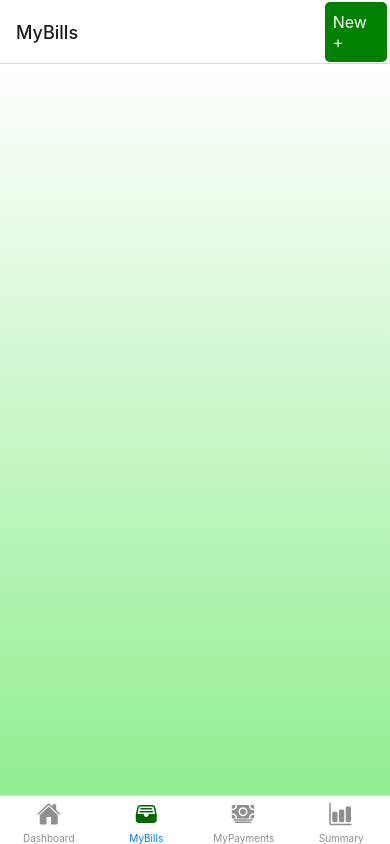
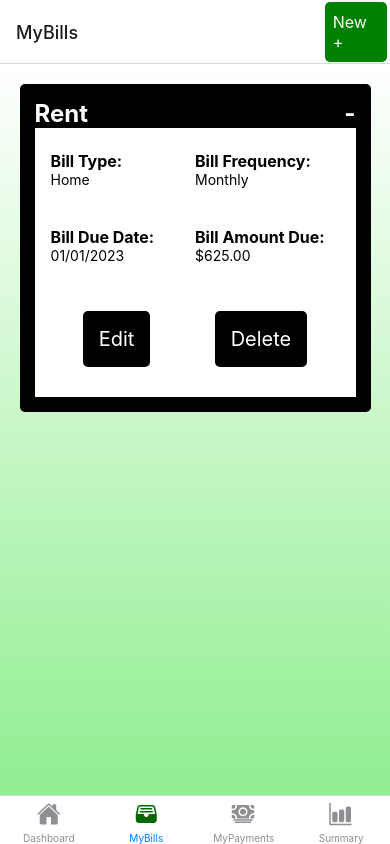
Before and after one commit to jritter77/BillSpotterApp, a React Native app in the folder App/: screen /MyBills in a window 390 px wide. Built offline with nearby package versions, Linux system fonts and the light colour scheme.

Commit message:
- Implemented storage - Implemented BillInfo.js

```diff
--- a/App/App.js
+++ b/App/App.js
@@ -11,20 +11,20 @@ import Ionicons from "react-native-vector-icons/Ionicons";
 import NewBillBtn from "./components/bills/NewBillBtn";
 import React from "react";
 import { getBills, setBills } from "./models/Bills";
+import AsyncStorage from "@react-native-async-storage/async-storage";
 
 const Tab = createBottomTabNavigator();
 
 export default function App() {
-
   React.useEffect(() => {
     const checkBillsExists = async () => {
       const result = await getBills();
       if (!result) {
         await setBills({});
       }
-    }
+    };
 
-    setBills({stuff: 'this'})
+    checkBillsExists();
   }, []);
 
   return (
--- a/App/components/bills/BillInfo.js
+++ b/App/components/bills/BillInfo.js
@@ -1,14 +1,102 @@
-import { StyleSheet, Text, View } from "react-native";
+import {
+  Pressable,
+  StyleSheet,
+  Text,
+  TouchableOpacity,
+  View,
+} from "react-native";
 import React from "react";
+import Bubble from "../standard/Bubble";
 
 const BillInfo = () => {
+  const [collapsed, setCollapsed] = React.useState(false);
+
+  const BillHeader = () => (
+    <Pressable style={styles.header} onPress={() => setCollapsed(!collapsed)}>
+      <Text style={styles.headerText}>Rent</Text>
+      <Text style={styles.headerText}>{collapsed ? "+" : "-"}</Text>
+    </Pressable>
+  );
+
+  const EditBillBtn = () => (
+    <TouchableOpacity style={styles.button}>
+      <Text style={styles.buttonText}>Edit</Text>
+    </TouchableOpacity>
+  );
+
+  const DeleteBillBtn = () => (
+    <TouchableOpacity style={styles.button}>
+      <Text style={styles.buttonText}>Delete</Text>
+    </TouchableOpacity>
+  );
+
   return (
-    <View>
-      <Text>BillInfo</Text>
-    </View>
+    <Bubble header={<BillHeader />}>
+      <View style={{ display: collapsed ? "none" : "flex" }}>
+        <View style={styles.row}>
+          <View style={styles.col}>
+            <Text style={styles.label}>Bill Type:</Text>
+            <Text>Home</Text>
+          </View>
+          <View style={styles.col}>
+            <Text style={styles.label}>Bill Frequency:</Text>
+            <Text>Monthly</Text>
+          </View>
+        </View>
+        <View style={styles.row}>
+          <View style={styles.col}>
+            <Text style={styles.label}>Bill Due Date:</Text>
+            <Text>01/01/2023</Text>
+          </View>
+          <View style={styles.col}>
+            <Text style={styles.label}>Bill Amount Due:</Text>
+            <Text>$625.00</Text>
+          </View>
+        </View>
+        <View style={styles.row}>
+          <EditBillBtn />
+          <DeleteBillBtn />
+        </View>
+      </View>
+    </Bubble>
   );
 };
 
 export default BillInfo;
 
-const styles = StyleSheet.create({});
+const styles = StyleSheet.create({
+  header: {
+    backgroundColor: "black",
+    flexDirection: "row",
+    justifyContent: "space-between",
+    alignItems: "center",
+  },
+  headerText: {
+    color: "white",
+    fontSize: 24,
+    fontWeight: "bold",
+  },
+  label: {
+    fontSize: 16,
+    fontWeight: "bold",
+    marginTop: "5%",
+  },
+  button: {
+    backgroundColor: "black",
+    padding: 16,
+    borderRadius: 5,
+    margin: "5%",
+  },
+  buttonText: {
+    color: "white",
+    fontSize: 20,
+  },
+  row: {
+    flexDirection: "row",
+    justifyContent: "space-around",
+    padding: "5%",
+  },
+  col: {
+    flex: 1,
+  },
+});
--- a/App/models/Bills.js
+++ b/App/models/Bills.js
@@ -1,4 +1,4 @@
-import { AsyncStorage } from '@react-native-async-storage/async-storage'
+import AsyncStorage from "@react-native-async-storage/async-storage";
 
 export function createNewBill(billName, billDue, billAmt, billFreq, billType) {
   return {
@@ -8,34 +8,28 @@ export function createNewBill(billName, billDue, billAmt, billFreq, billType) {
     billFreq,
     billType,
     billPaid: null,
-        billAmtPaid: null
-    }
+    billAmtPaid: null,
+  };
 }
 
-export function editBill(bill) {
-
-}
+export function editBill(bill) {}
 
 export async function getBills() {
   try {
-        const result = await AsyncStorage.getItem('bills');
-        console.log(result)
+    const result = await AsyncStorage.getItem("bills");
     return JSON.parse(result);
-    }
-    catch (e) {
+  } catch (e) {
     console.log(e);
     return false;
   }
-
 }
 
 export async function setBills(bills) {
   try {
     const data = JSON.stringify(bills);
-        const result = await AsyncStorage.setItem('bills', data);
+    const result = await AsyncStorage.setItem("bills", data);
     return result;
-    }
-    catch (e) {
+  } catch (e) {
     console.log(e);
     return false;
   }
--- a/App/views/MyBills.js
+++ b/App/views/MyBills.js
@@ -3,9 +3,9 @@ import React from "react";
 import NewBillBtn from "../components/bills/NewBillBtn";
 import CustomScrollView from "../components/standard/CustomScrollView";
 import { getBills } from "../models/Bills";
+import BillInfo from "../components/bills/BillInfo";
 
 const MyBills = () => {
-
   const [bills, setBills] = React.useState({});
 
   React.useEffect(() => {
@@ -14,12 +14,16 @@ const MyBills = () => {
       if (result) {
         setBills(result);
       }
-    }
+    };
 
     updateBills();
   }, []);
 
-  return <CustomScrollView></CustomScrollView>;
+  return (
+    <CustomScrollView>
+      <BillInfo />
+    </CustomScrollView>
+  );
 };
 
 export default MyBills;
```
Also changed, not shown: App/components/dashboard/Calendar.js (+0 -12 lines). Lines whose indentation alone changed are shown as unchanged.
